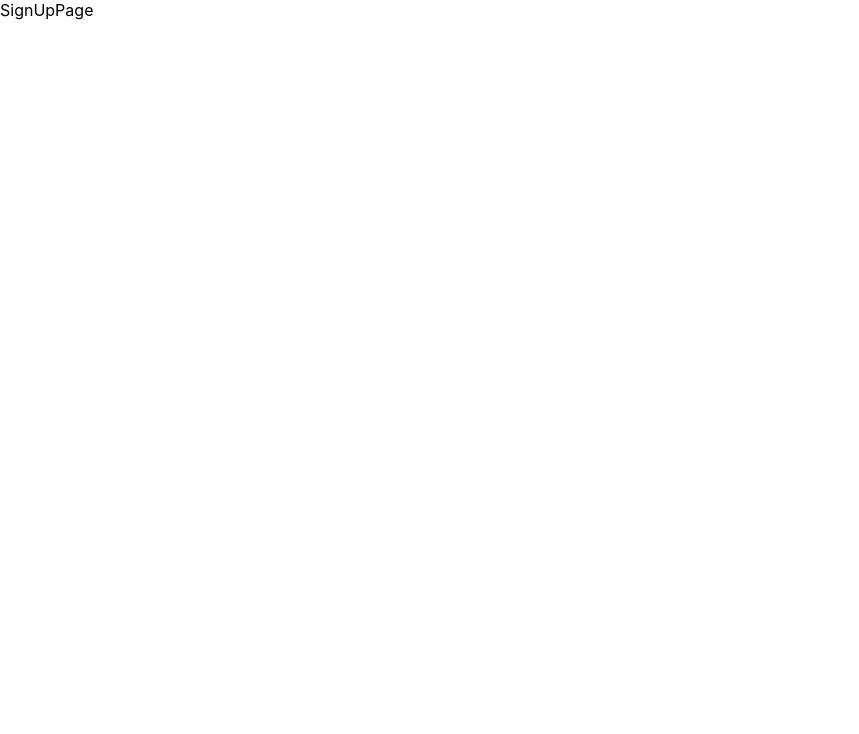
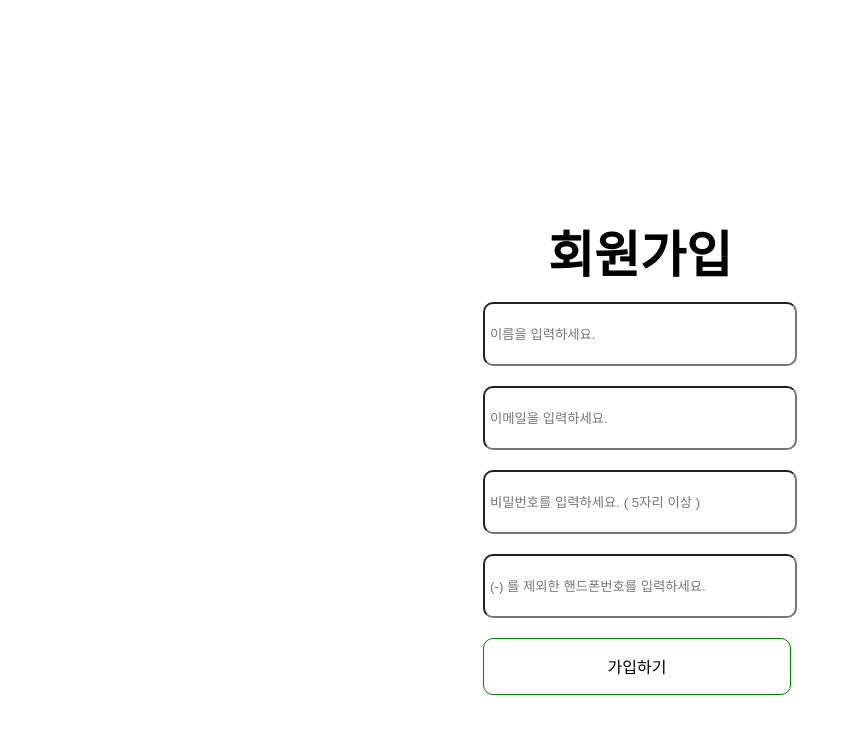
Before and after one commit to Moment-Film/Moment_Film_Frontend, a React (Create React App) app: page /signup in a window 1280 px wide. Shown: the top 734 px of the page, without its empty margins (0-859 px from the left). Built offline with nearby package versions, Linux system fonts and the light colour scheme; the HTML template or start-up script is replaced by a standard one.

Commit message:
회원가입 구현

```diff
--- a/src/pages/HomePage.jsx
+++ b/src/pages/HomePage.jsx
@@ -2,7 +2,7 @@ import React from 'react'
 
 function Home() {
   return (
-    <div>Home</div>
+    <div></div>
   )
 }
 
--- a/src/pages/SignUpPage.jsx
+++ b/src/pages/SignUpPage.jsx
@@ -1,9 +1,141 @@
 import React from 'react'
+import { useState } from 'react'
+import { useNavigate } from 'react-router-dom';
+import styled from 'styled-components';
+// import { register } from '../api/user';
+// import { useMutation } from 'react-query';
+
 
 function SignUpPage() {
+
+  const [userName, setUserName] = useState('');
+  const [email, setEmail] = useState('');
+  const [passWord, setPassWord] = useState('');
+  const [passwordWarning, setPasswordWarning] = useState(false);
+  const [phoneNum, setPhoneNum] = useState('');
+  const [phoneNumWarning, setphoneNumWarning] = useState(false);
+
+  const navigate = useNavigate();
+
+  // const mutation = useMutation( register, {
+  //   onSuccess: (data) => {
+  //     if (data) {
+  //       alert("회원가입 성공!");
+  //     }
+  //   },
+  //   onError: (error) => {
+  //     alert("회원가입 오류입니다.", error);
+  //   },
+  // });
+
+
+  const handleUserNameChange = (event) => {
+    setUserName(event.target.value);
+  };
+
+  const handleEmailChange = (event) => {
+    setEmail(event.target.value);
+  };
+
+  const handlePassWordChange = (event) => {
+    const newPassword = event.target.value;
+    setPassWord(newPassword);
+
+    // 비밀번호 길이 검증
+    if (newPassword.length < 5) setPasswordWarning(true);
+    else setPasswordWarning(false);
+
+  };
+
+  const handlePhoneNumChange = (event) => {
+    const newphoneNum = event.target.value;
+    setPhoneNum(newphoneNum);
+
+    // 핸드폰번호 길이 검증
+    if (newphoneNum.length < 11) setphoneNumWarning(true);
+
+    else setphoneNumWarning(false);
+
+  };
+
+  const submitBtnHandler = async () => {
+    // const registerData = {
+    //   userName,
+    //   email,
+    //   passWord,
+    //   phoneNum,
+    // };
+
+    // mutation.mutate(registerData);
+    alert('가입이 완료되었습니다!')
+    navigate('/login')
+  }
+
   return (
-    <div>SignUpPage</div>
+    <>
+      <FormWrap>
+        <FormBox>
+          <SignUp>회원가입</SignUp>
+          <InputForm value={userName} onChange={handleUserNameChange} placeholder='이름을 입력하세요.' />
+
+          <InputForm value={email} onChange={handleEmailChange} placeholder='이메일을 입력하세요.' />
+
+          <InputForm type='password' value={passWord} onChange={handlePassWordChange} placeholder='비밀번호를 입력하세요. ( 5자리 이상 )' />
+          {passwordWarning && <WarningMessage>비밀번호는 5자리 이상이어야 합니다.</WarningMessage>}
+
+          <InputForm value={phoneNum} onChange={handlePhoneNumChange} placeholder='(-) 를 제외한 핸드폰번호를 입력하세요.' />
+          {phoneNumWarning && <WarningMessage>핸드폰번호는 11자리 이상이어야 합니다.</WarningMessage>}
+
+
+          <SubmitBtn onClick={submitBtnHandler}>가입하기</SubmitBtn>
+        </FormBox>
+      </FormWrap>
+    </>
   )
 }
 
-export default SignUpPage
+export default SignUpPage;
+
+const FormWrap = styled.div`
+  margin-top: 200px;
+  width: 100%;
+  display: flex;
+  justify-content: center;
+`
+
+const FormBox = styled.div`
+  display: flex;
+  flex-direction: column;
+  justify-content: center;
+`
+
+const SignUp = styled.div`
+  font-size: 50px;
+  font-weight: bold;
+  text-align: center;
+  padding: 15px;
+`
+
+const InputForm = styled.input`
+  width: 300px;
+  height: 50px;
+  margin-bottom: 20px;
+  border-radius: 10px;
+  padding: 5px;
+`
+
+const WarningMessage = styled.div`
+  color: red;
+  font-size: 12px;
+  margin-bottom: 20px;
+`
+
+const SubmitBtn = styled.div`
+  width: 276px;
+  height: 25px;
+  border: 1px solid green;
+  border-radius: 10px;
+  padding: 15px;
+  text-align: center;
+  cursor: pointer;
+`
```
Also changed, not shown: src/api/ourAxios.js (added, +7 -0 lines), src/api/user.js (+16 -8 lines).
